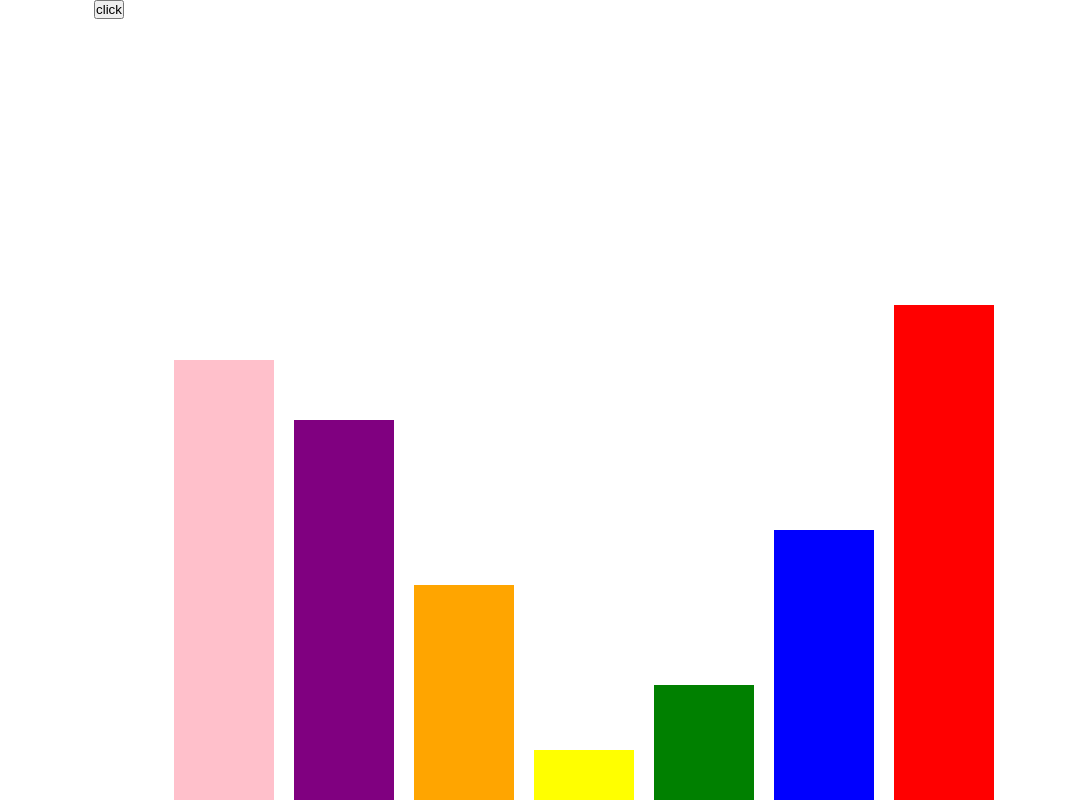
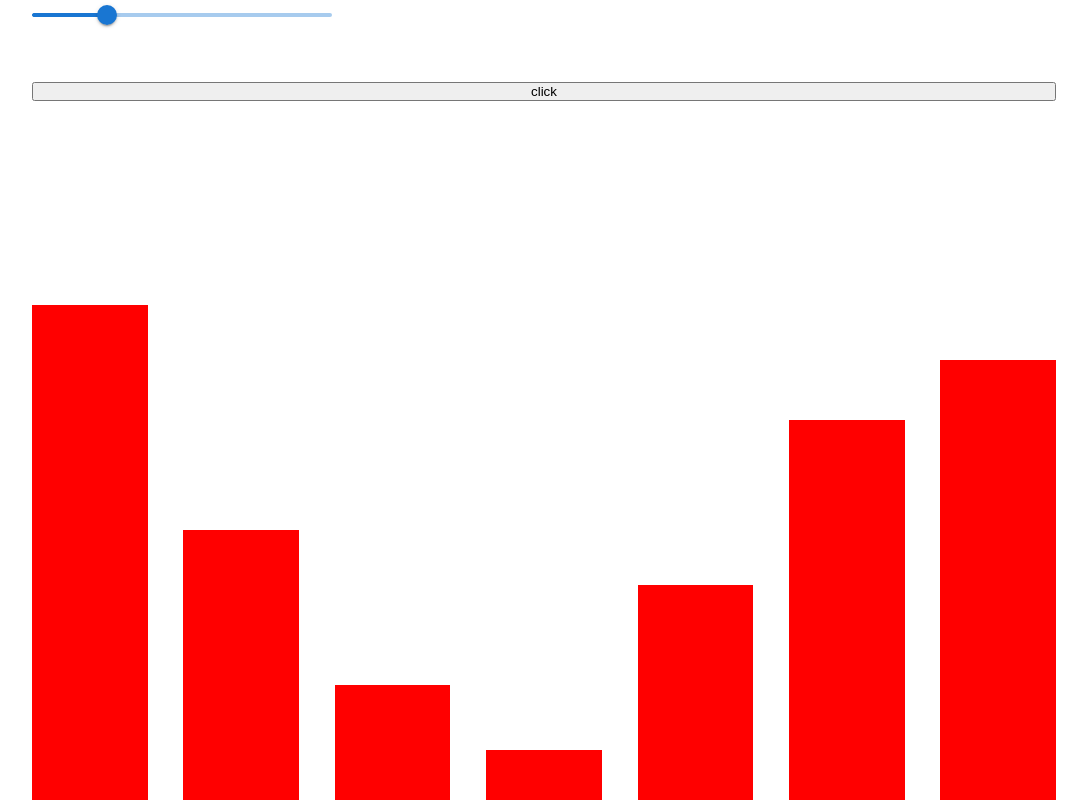
Before and after one commit to aruadecarvalho/sort-visualizer, a React (Create React App) app: page / in a window 1280 px wide. Shown: the whole page, without its empty margins (96-1183 px from the left). Built offline with nearby package versions, Linux system fonts and the light colour scheme.

Commit message:
added  size slider

```diff
--- a/package.json
+++ b/package.json
@@ -3,6 +3,9 @@
   "version": "0.1.0",
   "private": true,
   "dependencies": {
+    "@emotion/react": "^11.10.5",
+    "@emotion/styled": "^11.10.5",
+    "@mui/material": "^5.10.15",
     "@testing-library/jest-dom": "^5.16.5",
     "@testing-library/react": "^13.4.0",
     "@testing-library/user-event": "^13.5.0",
--- a/src/components/graph-visualizer/graph-visualizer.component.jsx
+++ b/src/components/graph-visualizer/graph-visualizer.component.jsx
@@ -1,4 +1,7 @@
-import { useState, useRef } from "react";
+import { useState, useRef, useEffect } from "react";
+
+import Box from "@mui/material/Box";
+import Slider from "@mui/material/Slider";
 
 import {
   GraphVisualizerContainer,
@@ -6,59 +9,80 @@ import {
   GraphBar,
 } from "./graph-visualizer.styles";
 
+// create an obj vith value and color keys
 const defaultArray = [99, 54, 23, 10, 43, 76, 88];
+
 const GraphVisualizer = () => {
   const [sortArray, setSortArray] = useState(defaultArray);
+  const [arrayLength, setArrayLength] = useState(7);
   const containerRef = useRef(null);
-  const colorArray = [
-    "red",
-    "blue",
-    "green",
-    "yellow",
-    "orange",
-    "purple",
-    "pink",
-  ];
 
   function sleep(ms) {
     return new Promise((resolve) => setTimeout(resolve, ms));
   }
 
+  // define a color for each bar in the graph in a obj
   const bubbleSort = async () => {
     let array = [...sortArray];
     let length = array.length;
     for (let i = 0; i < length; i++) {
       for (let j = 0; j < length - i - 1; j++) {
         let bars = containerRef.current.childNodes;
-        bars[j].style.backgroundColor = colorArray[1];
-        bars[j + 1].style.backgroundColor = colorArray[1];
+        bars[j].style.filter = "brightness(200%)";
+        bars[j + 1].style.filter = "brightness(150%)";
         await sleep(100);
+        bars[j].style.filter = "brightness(100%)";
+        bars[j + 1].style.filter = "brightness(100%)";
         if (array[j] > array[j + 1]) {
           let temp = array[j];
           array[j] = array[j + 1];
           array[j + 1] = temp;
           setSortArray([...array]);
         }
-        bars[j].style.backgroundColor = colorArray[0];
-        bars[j + 1].style.backgroundColor = colorArray[0];
+        bars[j].style.filter = "brightness(200%)";
+        bars[j + 1].style.filter = "brightness(200%)";
+        await sleep(100);
+        bars[j].style.filter = "brightness(100%)";
+        bars[j + 1].style.filter = "brightness(100%)";
       }
     }
   };
 
+  const randomArray = (length) => {
+    let array = [];
+    for (let i = 0; i < length; i++) {
+      array.push(Math.floor(Math.random() * 100));
+    }
+    return array;
+  };
+
+  const handleSliderChange = (event, newValue) => {
+    setArrayLength(newValue);
+    setSortArray(randomArray(newValue));
+  };
+
   return (
     <GraphVisualizerContainer>
-      <Graph ref={containerRef}>
+      <Box width={300}>
+        <Slider
+          defaultValue={10}
+          aria-label="Default"
+          onChange={handleSliderChange}
+          min={5}
+          max={25}
+        />
+      </Box>
+      <button onClick={bubbleSort}>click</button>
+      <Graph ref={containerRef} graphGap={25 / arrayLength}>
         {sortArray.map((value, index) => (
           <GraphBar
             barValue={`${value / 2}rem`}
-            barZIndex={index}
+            barWidth={`${100 / arrayLength}rem`}
             key={index}
-            color={colorArray[index]}
-            barPosition={`${index * 12}rem`}
+            color={"red"}
           />
         ))}
       </Graph>
-      <button onClick={bubbleSort}>click</button>
     </GraphVisualizerContainer>
   );
 };
--- a/src/components/graph-visualizer/graph-visualizer.styles.jsx
+++ b/src/components/graph-visualizer/graph-visualizer.styles.jsx
@@ -2,24 +2,28 @@ import styled from "styled-components";
 
 export const GraphVisualizerContainer = styled.div`
   height: 100vh;
-  width: 90rem;
+  width: 80vw;
   margin: 0 auto;
-  position: relative;
+  display: flex;
+  flex-direction: column;
+  justify-content: flex-end;
+  gap: 5rem;
 `;
 
 export const Graph = styled.div`
-  gap: 5rem;
+  display: flex;
+  align-items: flex-end;
+  flex: 1;
+  gap: ${(props) => props.graphGap}rem;
+  height: 15rem;
 `;
 
 export const GraphBar = styled.div`
   height: ${(props) => props.barValue};
-  width: 10rem;
+  width: ${(props) => props.barWidth};
   background-color: red;
-  z-index: ${(props) => props.barZIndex};
   transition: all 0.5s;
-  position: absolute;
-  right: ${(props) => props.barPosition};
   bottom: 0;
   transition: all 0.5s;
-  background: ${(props) => props.color};
+  background-color: ${(props) => props.color};
 `;
```
Also changed, not shown: 1 other file (tests, documents, lock files or other folders).
